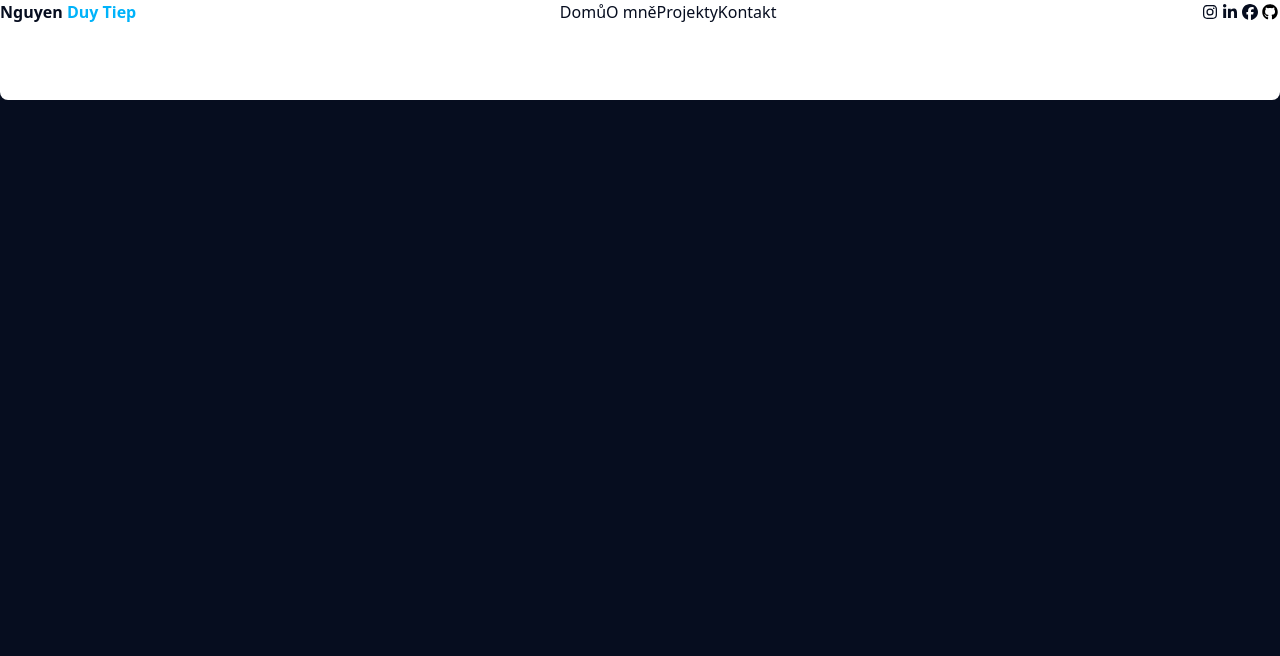
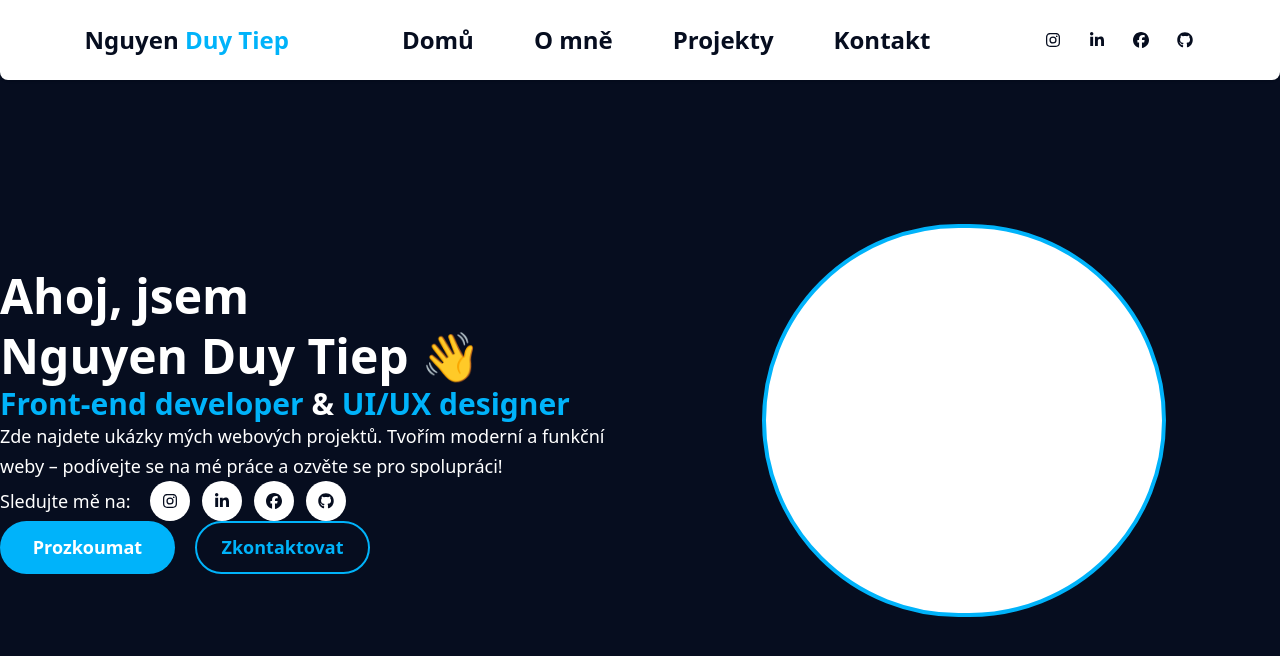
Before and after one commit to dtnguyen5/web-portfolio-2025, a Next.js app: page / in a window 1280 px wide. Shown: the top 656 px of the page. Built offline with nearby package versions, Linux system fonts and the light colour scheme.

Commit message:
Homepage

```diff
--- a/src/app/globals.css
+++ b/src/app/globals.css
@@ -25,3 +25,13 @@
 .Button-navigation, .Mobile-navigation{
   font-family: var(--poppins);
 }
+
+/* Hompage */
+.text2{
+  font-family: var(--inter);
+}
+
+.buttons-bold{
+  font-weight: bold;
+  cursor: pointer;
+}
--- a/src/app/page.tsx
+++ b/src/app/page.tsx
@@ -1,17 +1,95 @@
-import React from 'react';
-import './globals.css';
-import Header from '@/components/Header';
+import Header from "@/components/Header"
+import { FontAwesomeIcon } from "@fortawesome/react-fontawesome"
+import { faInstagram, faLinkedinIn, faFacebook, faGithub } from "@fortawesome/free-brands-svg-icons"
 
 const HomePage = () => {
-
   return (
 
     <div className="min-h-screen w-full bg-[var(--dark-blue)]">
+      <Header />
+      <section
+        className="bg-[var(--dark-blue)] flex items-center justify-center py-8 md:py-16"
+        style={{ minHeight: "calc(100vh - 120px)" }}
+      >
+        <div className="w-full px-8 lg:px-16 xl:px-24">
+          <div className="grid grid-cols-1 lg:grid-cols-2 gap-2 lg:gap-4 items-center h-full">
+            {/* Left Content */}
+            <div className="text-white space-y-8 flex flex-col justify-center text-left justify-self-center w-full max-w-2xl lg:pl-16 xl:pl-24">
+              <div className="">
+                <h1 className="font-inter text-2xl sm:text-3xl md:text-4xl lg:text-5xl xl:text-5xl font-bold leading-tight">
+                  Ahoj, jsem
+                  <br />
+                  Nguyen Duy Tiep <span className="inline-block">👋</span>
+                </h1>
+                <h2 className="font-inter text-base sm:text-lg md:text-3xl lg:text-3xl xl:text-3x1 mt-6">
+                  <span className="text2 text-[var(--light-blue)] font-bold">Front-end developer</span>
+                  <span className="text2 text-white font-bold"> & </span>
+                  <span className="text2 text-[var(--light-blue)] font-bold">UI/UX designer</span>
+                </h2>
 
-      <Header />
+              <p className="font-inter text-base sm:text-base md:text-lg lg:text-lg text-white leading-relaxed max-w-2xl">
+                Zde najdete ukázky mých webových projektů. Tvořím moderní a funkční weby – podívejte se na mé práce a
+                ozvěte se pro spolupráci!
+              </p>
 
+               <div className="space-y-8">
+                  <div className="flex items-center flex-wrap gap-y-4">
+                    {/* Text */}
+                    <span className="font-inter text-white text-base sm:text-base md:text-lg lg:text-lg min-w-[150px]">
+                      Sledujte mě na:
+                    </span>
+
+                    {/* Ikony */}
+                    <div className="flex items-center space-x-4 ml-6 gap-3">
+                      <a
+                        href="#"
+                        className="bg-white h-10 w-10 flex justify-center items-center text-[var(--dark-blue)] p-5 rounded-full hover:bg-[var(--light-blue)] hover:text-white transition-all duration-300"
+                      >
+                        <FontAwesomeIcon icon={faInstagram} className="w-6 h-8" />
+                      </a>
+                      <a
+                        href="#"
+                        className="bg-white h-10 w-10 flex justify-center items-center text-[var(--dark-blue)] p-5 rounded-full hover:bg-[var(--light-blue)] hover:text-white transition-all duration-300"
+                      >
+                        <FontAwesomeIcon icon={faLinkedinIn} className="w-6 h-8" />
+                      </a>
+                      <a
+                        href="#"
+                        className="bg-white h-10 w-10 flex justify-center items-center text-[var(--dark-blue)] p-5 rounded-full hover:bg-[var(--light-blue)] hover:text-white transition-all duration-300"
+                      >
+                        <FontAwesomeIcon icon={faFacebook} className="w-6 h-8" />
+                      </a>
+                      <a
+                        href="#"
+                        className="bg-white h-10 w-10 flex justify-center items-center text-[var(--dark-blue)] p-5 rounded-full hover:bg-[var(--light-blue)] hover:text-white transition-all duration-300"
+                      >
+                        <FontAwesomeIcon icon={faGithub} className="w-6 h-8" />
+                      </a>
+                    </div>
+                  </div>
+                </div>
+
+                <div className="flex space-x-6 gap-5">
+                  <button className=" buttons-bold font-inter bg-[var(--light-blue)] text-white w-[175px] h-[53px] rounded-full hover:bg-white hover:text-[var(--light-blue)] transition-all duration-300 font-medium text-base lg:text-lg flex items-center justify-center">
+                    Prozkoumat
+                  </button>
+                  <button className=" buttons-bold font-inter border-2 border-[var(--light-blue)] text-[var(--light-blue)] w-[175px] h-[53px] rounded-full hover:bg-[var(--light-blue)] hover:text-white transition-all duration-300 font-medium text-base lg:text-lg flex items-center justify-center">
+                    Zkontaktovat
+                  </button>
+                </div>
+              </div>
+            </div>
+
+            {/* Right Content - Profile Image */}
+            <div className="flex justify-center lg:justify-center lg:items-center h-full lg:pr-12 xl:pr-24">
+              <div className="w-[404px] h-[393px] rounded-full border-4 border-[var(--light-blue)] bg-white relative overflow-hidden"></div>
+            </div>
+          </div>
+        </div>
+      </section>
     </div>
 
-  );
-};
-export default HomePage;
+  )
+}
+
+export default HomePage
--- a/src/components/Header.tsx
+++ b/src/components/Header.tsx
@@ -1,46 +1,70 @@
-import React from 'react';
-import { FontAwesomeIcon } from '@fortawesome/react-fontawesome';
-import { faInstagram, faLinkedinIn, faFacebook, faGithub } from '@fortawesome/free-brands-svg-icons';
-import Navbar from './Navbar';
-
-
+import type React from "react"
+import { FontAwesomeIcon } from "@fortawesome/react-fontawesome"
+import { faInstagram, faLinkedinIn, faFacebook, faGithub } from "@fortawesome/free-brands-svg-icons"
+import Navbar from "./Navbar"
 
 const Header: React.FC = () => {
   return (
 
-    <header className="bg-[var(--bila)] h-25 w-full rounded-b-lg relative">
-      <div className="max-w-7xl mx-auto px-4 sm:px-6 lg:px-8">
-        <div className="flex justify-between items-center py-4">
-          {/* Title */}
-          <div>
-            <span className=" Tittle-1 text-[var(--dark-blue)] font-bold">Nguyen </span>
-            <span className=" Tittle-2 text-[var(--light-blue)] font-bold">Duy Tiep</span>
+    <header className="bg-[var(--bila)] flex items-center justify-center w-full relative z-50 shadow-sm rounded-b-lg">
+      <div className="w-[90%] px-4 sm:px-6 lg:px-8">
+        <div className="flex justify-around items-center h-20 w-full">
+          {/* Logo vlevo */}
+          <div className="font-poppins font-semibold text-xl flex-shrink-0 min-w-fit">
+            <span className="text-[var(--dark-blue)] font-bold text-2xl cursor-pointer">Nguyen </span>
+            <span className="text-[var(--light-blue)] font-bold text-2xl cursor-pointer">Duy Tiep</span>
           </div>
 
-          {/* Desktop navigation */}
-          <Navbar />
+          {/* Navigace uprostřed - pouze na desktop */}
+          <div className="hidden md:flex flex-1 justify-center max-w-2xl mx-8">
+            <Navbar />
+          </div>
 
-          {/* Desktop Social Icons */}
-          <div className="hidden md:flex items-center space-x-4">
-            <a href="#" className="text-[var(--dark-blue)] hover:text-[var(--light-blue)] transition-colors">
-              <FontAwesomeIcon icon={faInstagram} className="w-5 h-5" />
+          {/* Ikony vpravo - pouze na desktop */}
+          <div className="hidden md:flex items-center space-x-6 flex-shrink-0 min-w-fit gap-6">
+            <a
+              href="https://www.instagram.com/dtnguyen5_/"
+              target="_blank"
+              rel="noopener noreferrer"
+              className="text-[var(--dark-blue)] hover:text-[var(--light-blue)] transition-colors duration-200"
+            >
+              <FontAwesomeIcon icon={faInstagram} className="w-7 h-7" />
             </a>
-            <a href="#" className="text-[var(--dark-blue)] hover:text-[var(--light-blue)] transition-colors">
-              <FontAwesomeIcon icon={faLinkedinIn} className="w-5 h-5" />
+            <a
+              href="https://www.linkedin.com/in/duy-tiep-nguyen-7325002a3/"
+              target="_blank"
+              rel="noopener noreferrer"
+              className="text-[var(--dark-blue)] hover:text-[var(--light-blue)] transition-colors duration-200"
+            >
+              <FontAwesomeIcon icon={faLinkedinIn} className="w-7 h-7" />
             </a>
-            <a href="#" className="text-[var(--dark-blue)] hover:text-[var(--light-blue)] transition-colors">
-              <FontAwesomeIcon icon={faFacebook} className="w-5 h-5" />
+            <a
+              href="https://www.facebook.com/honza.nguyen.10297/"
+              target="_blank"
+              rel="noopener noreferrer"
+              className="text-[var(--dark-blue)] hover:text-[var(--light-blue)] transition-colors duration-200"
+            >
+              <FontAwesomeIcon icon={faFacebook} className="w-7 h-7" />
             </a>
-            <a href="#" className="text-[var(--dark-blue)]e hover:text-[var(--light-blue)] transition-colors">
-              <FontAwesomeIcon icon={faGithub} className="w-5 h-5" />
+            <a
+              href="https://github.com/dtnguyen5"
+              target="_blank"
+              rel="noopener noreferrer"
+              className="text-[var(--dark-blue)] hover:text-[var(--light-blue)] transition-colors duration-200"
+            >
+              <FontAwesomeIcon icon={faGithub} className="w-7 h-7" />
             </a>
           </div>
 
+          {/* Mobile menu button - pouze na mobile */}
+          <div className="md:hidden">
+            <Navbar />
+          </div>
         </div>
       </div>
     </header>
 
-  );
-};
+  )
+}
 
-export default Header;
+export default Header
--- a/src/components/Navbar.tsx
+++ b/src/components/Navbar.tsx
@@ -1,18 +1,20 @@
-"use client";
-import { useState } from 'react';
+"use client"
+import { useState } from "react"
+import { FontAwesomeIcon } from "@fortawesome/react-fontawesome"
+import { faInstagram, faLinkedinIn, faFacebook, faGithub } from "@fortawesome/free-brands-svg-icons"
 
 const Navbar = () => {
-  const [isMenuOpen, setIsMenuOpen] = useState(false);
-  const navItems = ['Domů', 'O mně', 'Projekty', 'Kontakt'];
+  const [isMenuOpen, setIsMenuOpen] = useState(false)
+  const navItems = ["Domů", "O mně", "Projekty", "Kontakt"]
 
   return (
     <>
-      {/* Desktop Navigation */}
-      <nav className="hidden md:flex items-center space-x-8">
+      {/* Desktop Navigation - centered, bold, spacing */}
+      <nav className="hidden md:flex items-center justify-center gap-15 w-xl space-x-8 lg:space-x-12 font-bold text-base font-poppins">
         {navItems.map((item) => (
           <button
             key={item}
-            className="Button-navigation text-[var(--dark-blue)] hover:bg-[var(--light-blue)] hover:text-[var(--bila)] px-4 py-2 rounded-lg transition-all duration-300"
+            className="text-[var(--dark-blue)] text-2xl hover:text-[var(--light-blue)] transition-colors duration-200 whitespace-nowrap cursor-pointer"
           >
             {item}
           </button>
@@ -21,8 +23,9 @@ const Navbar = () => {
 
       {/* Mobile Menu Button */}
       <button
-        className="md:hidden text-[var(--dark-blue)]"
+        className="md:hidden text-[var(--dark-blue)] p-2"
         onClick={() => setIsMenuOpen(!isMenuOpen)}
+        aria-label="Toggle menu"
       >
         {isMenuOpen ? (
           <svg className="w-6 h-6" fill="none" stroke="currentColor" viewBox="0 0 24 24">
@@ -37,21 +40,51 @@ const Navbar = () => {
 
       {/* Mobile Menu */}
       {isMenuOpen && (
-        <div className="absolute top-full left-0 right-0 md:hidden bg-[var(--bila)] border-t border-gray-200 z-50">
-          <nav className="flex flex-col space-y-2 py-4 px-4">
+        <div className="absolute top-full left-0 right-0 md:hidden bg-[var(--bila)] shadow-lg border-t border-gray-200 z-50">
+          <nav className="flex flex-col py-4">
             {navItems.map((item) => (
               <button
                 key={item}
-                className="Mobile-navigation text-[var(--dark-blue)] hover:bg-[var(--light-blue)] hover:text-[var(--bila)] px-4 py-2 rounded-lg transition-all duration-300 text-left"
+                className="text-[var(--dark-blue)] hover:text-[var(--light-blue)] px-6 py-3 text-left font-medium text-base font-poppins transition-colors duration-200"
+                onClick={() => setIsMenuOpen(false)}
               >
                 {item}
               </button>
             ))}
+
+            {/* Mobile Social Icons */}
+            <div className="flex items-center space-x-6 px-6 py-4 border-t border-gray-200 mt-2">
+              <span className="text-[var(--dark-blue)] text-sm font-poppins">Sledujte mě na:</span>
+              <a
+                href="#"
+                className="text-[var(--dark-blue)] hover:text-[var(--light-blue)] transition-colors duration-200"
+              >
+                <FontAwesomeIcon icon={faInstagram} className="w-5 h-5" />
+              </a>
+              <a
+                href="#"
+                className="text-[var(--dark-blue)] hover:text-[var(--light-blue)] transition-colors duration-200"
+              >
+                <FontAwesomeIcon icon={faLinkedinIn} className="w-5 h-5" />
+              </a>
+              <a
+                href="#"
+                className="text-[var(--dark-blue)] hover:text-[var(--light-blue)] transition-colors duration-200"
+              >
+                <FontAwesomeIcon icon={faFacebook} className="w-5 h-5" />
+              </a>
+              <a
+                href="#"
+                className="text-[var(--dark-blue)] hover:text-[var(--light-blue)] transition-colors duration-200"
+              >
+                <FontAwesomeIcon icon={faGithub} className="w-5 h-5" />
+              </a>
+            </div>
           </nav>
         </div>
       )}
     </>
-  );
-};
+  )
+}
 
-export default Navbar;
+export default Navbar
```
